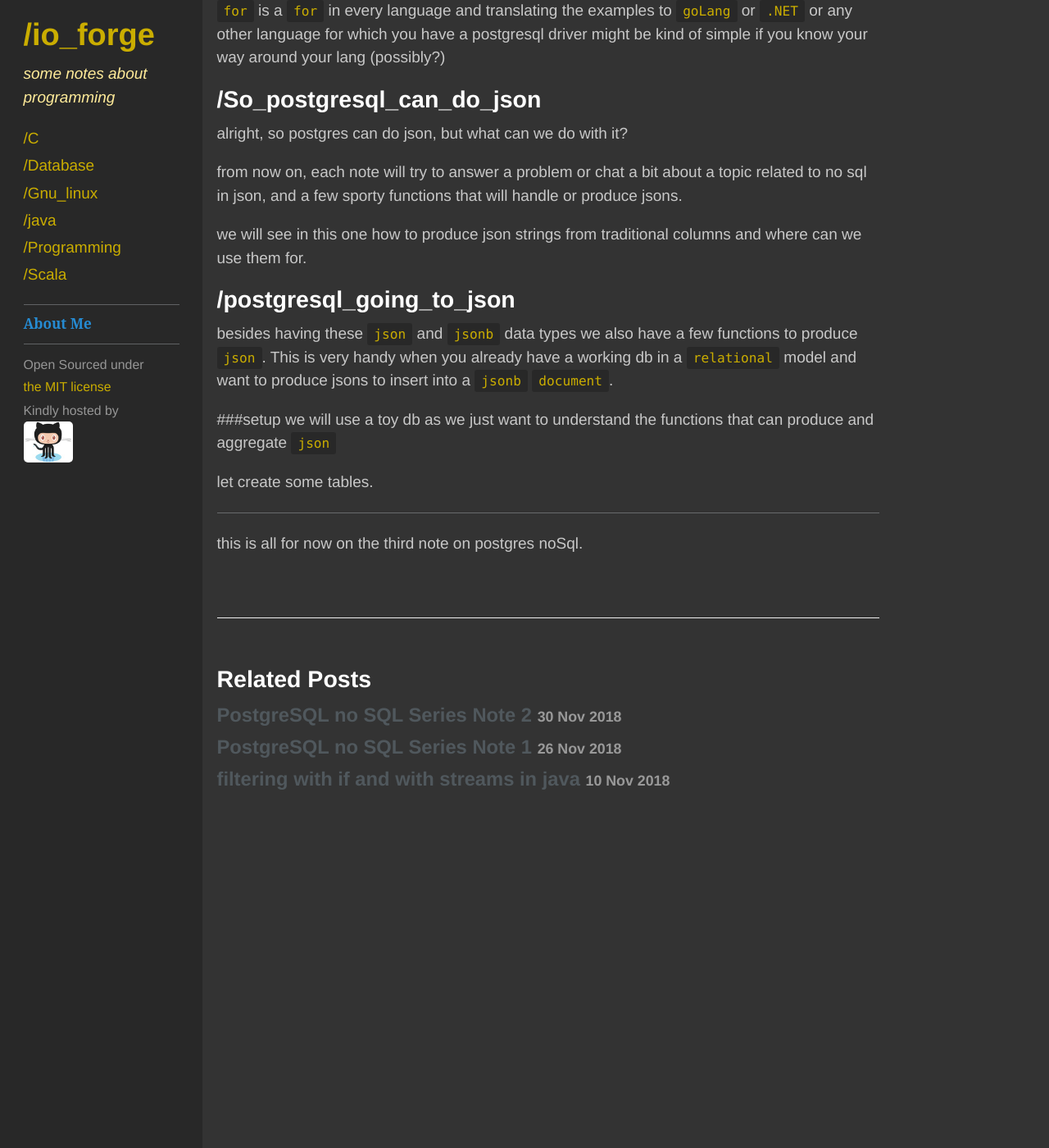
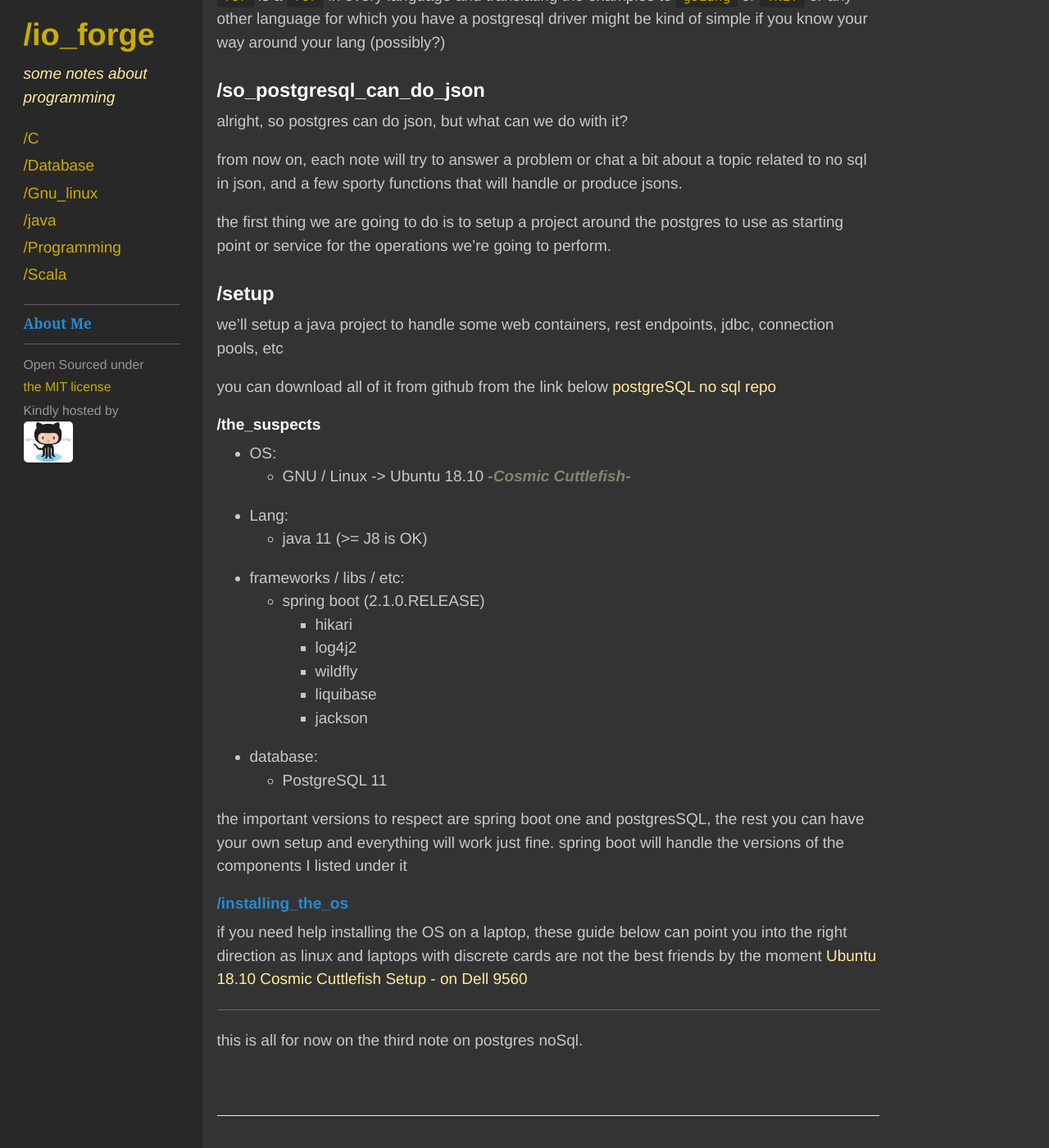
Before and after one commit to JohnnyXavier/johnnyxavier.github.io, a Jekyll site: the page built from _posts/2018-12-02-postgres-nosql-3.md, in a window 1280 px wide and 1400 px high, scrolled down 822 px. Shown: the whole window at 82% size. Built offline with Jekyll 4.4.1, drawn with Linux system fonts in a browser that asks for light colours; comment, search, counter and statistics services are not loaded; before the commit the page ends 1928 px from its top, so only the background shows below that; some of the changed text lies outside the part shown.

Commit message:
new theme

```diff
--- a/_layouts/post.html
+++ b/_layouts/post.html
@@ -23,7 +23,7 @@
 <div class="related">
     <h2>Related Posts</h2>
     <ul class="related-posts">
-        {% for post in site.related_posts limit:3 %}
+        {% for post in site.related_posts limit:5 %}
         <li>
             <h3>
                 <a href="{{ site.baseurl }}{{ post.url }}">
--- a/_posts/2018-11-26-postgres-nosql-1.md
+++ b/_posts/2018-11-26-postgres-nosql-1.md
@@ -9,7 +9,7 @@
 tags:       postgresql postgres sql nosql jsonb spring-jdbc spring-data document-store configuration
 ---
 
-# /Note_1_PostgreSQL_no_sql
+# /the_one_with_the_database_setup
 some time ago we started exploring the possibility of using `PostgreSQL` as a document store while keeping the traditional sql approach. So... *sql and no sql*
 
 We needed a doc approach for parts of the app and there were other parts that just made sense to keep under  `sql`. Plus a lot of the data was already on `postgres`. Having 2 different databases to relate to the same data... mmm smelled like a lot of sync problems
--- a/_posts/2018-11-30-postgres-nosql-2.md
+++ b/_posts/2018-11-30-postgres-nosql-2.md
@@ -9,7 +9,7 @@
 tags:       postgresql postgres sql nosql jsonb spring-jdbc spring-data document-store basics
 ---
 
-# /Note_2_PostgreSQL_no_sql
+# /the_one_with_the_general_intro
 the first note on the postgresSQL noSql series was about installing and doing some basic setup for us to get going.<br>
 this note will serve as a general intro to no sql and we'll be diving a little bit into postgres jsonB, but just a little, so we can see the differences in approaching a solution either with traditional tables and columns and a new document based focus.
 
--- a/_posts/2018-12-02-postgres-nosql-3.md
+++ b/_posts/2018-12-02-postgres-nosql-3.md
@@ -9,7 +9,7 @@
 tags:       postgresql postgres sql nosql jsonb spring-jdbc spring-data document-store basics
 ---
 
-# /Note_3_PostgreSQL_no_sql
+## /the_one_on_setting_up_a_supporting_java_project
 on the previous notes I showed a few small examples, which I referred to, as toy examples
 
 those toy examples are good to understand a concept without being overwhelmed by detail and not to loose focus on the subject being explained. But real world examples are nothing like that...
@@ -23,20 +23,40 @@
 
 I will use `jdbc`, `spring` and many of the ecosystem's usual suspects. Apart from the setup a `for` is a `for` in every language and translating the examples to `goLang` or `.NET` or any other language for which you have a postgresql driver might be kind of simple if you know your way around your lang (possibly?)
 
-## /So_postgresql_can_do_json
+### /so_postgresql_can_do_json
 alright, so postgres can do json, but what can we do with it?
 
 from now on, each note will try to answer a problem or chat a bit about a topic related to no sql in json, and a few sporty functions that will handle or produce jsons.
 
-we will see in this one how to produce json strings from traditional columns and where can we use them for.
+the first thing we are going to do is to setup a project around the postgres to use as starting point or service for the operations we're going to perform.
 
-## /postgresql_going_to_json
-besides having these `json` and `jsonb` data types we also have a few functions to produce `json`. This is very handy when you already have a working db in a `relational` model and want to produce jsons to insert into a `jsonb` `document`.
+### /setup
+we'll setup a java project to handle some web containers, rest endpoints, jdbc, connection pools, etc
 
-###setup
-we will use a toy db as we just want to understand the functions that can produce and aggregate `json`
+you can download all of it from github from the link below
+[postgreSQL no sql repo]()
 
-let create some tables.
+#### /the_suspects
+* OS:
+    * GNU / Linux -> Ubuntu 18.10 ***-Cosmic Cuttlefish-***
+* Lang:
+    * java 11 (>= J8 is OK)
+* frameworks / libs / etc:
+    * spring boot (2.1.0.RELEASE)
+        * hikari
+        * log4j2
+        * wildfly
+        * liquibase
+        * jackson
+* database:
+    * PostgreSQL 11
+
+the important versions to respect are spring boot one and postgresSQL, the rest you can have your own setup and everything will work just fine.
+spring boot will handle the versions of the components I listed under it
+
+##### /installing_the_os
+if you need help installing the OS on a laptop, these guide below can point you into the right direction as linux and laptops with discrete cards are not the best friends by the moment
+[Ubuntu 18.10 Cosmic Cuttlefish Setup - on Dell 9560]({{ site.baseurl }}{% post_url 2018-11-01-dell-9560-setup-ubuntu1810 %})
 
 
 ---
```
Also changed, not shown: _posts/2018-11-01-dell-9560-setup-ubuntu1810.md (+1 -1 lines).
